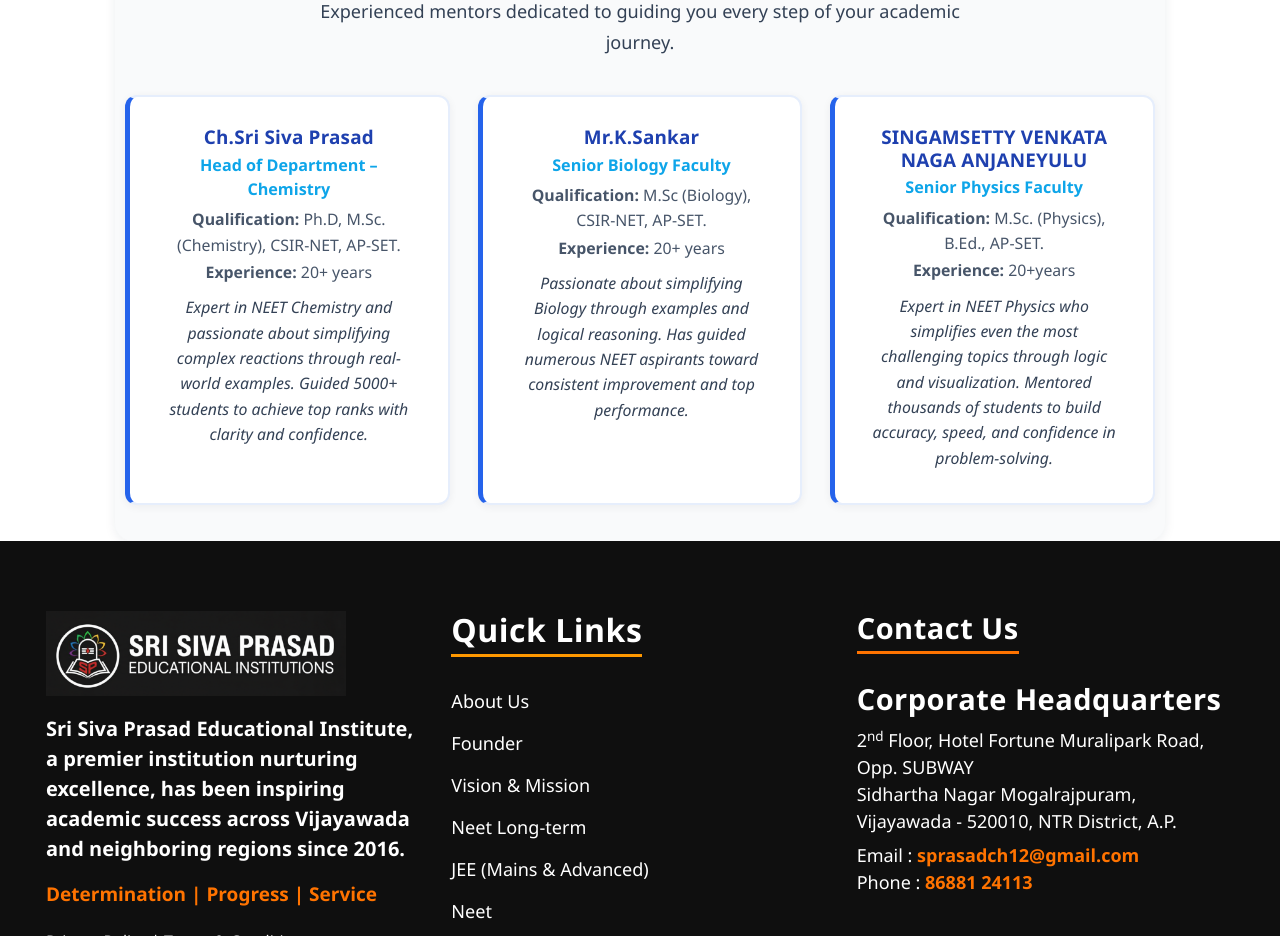
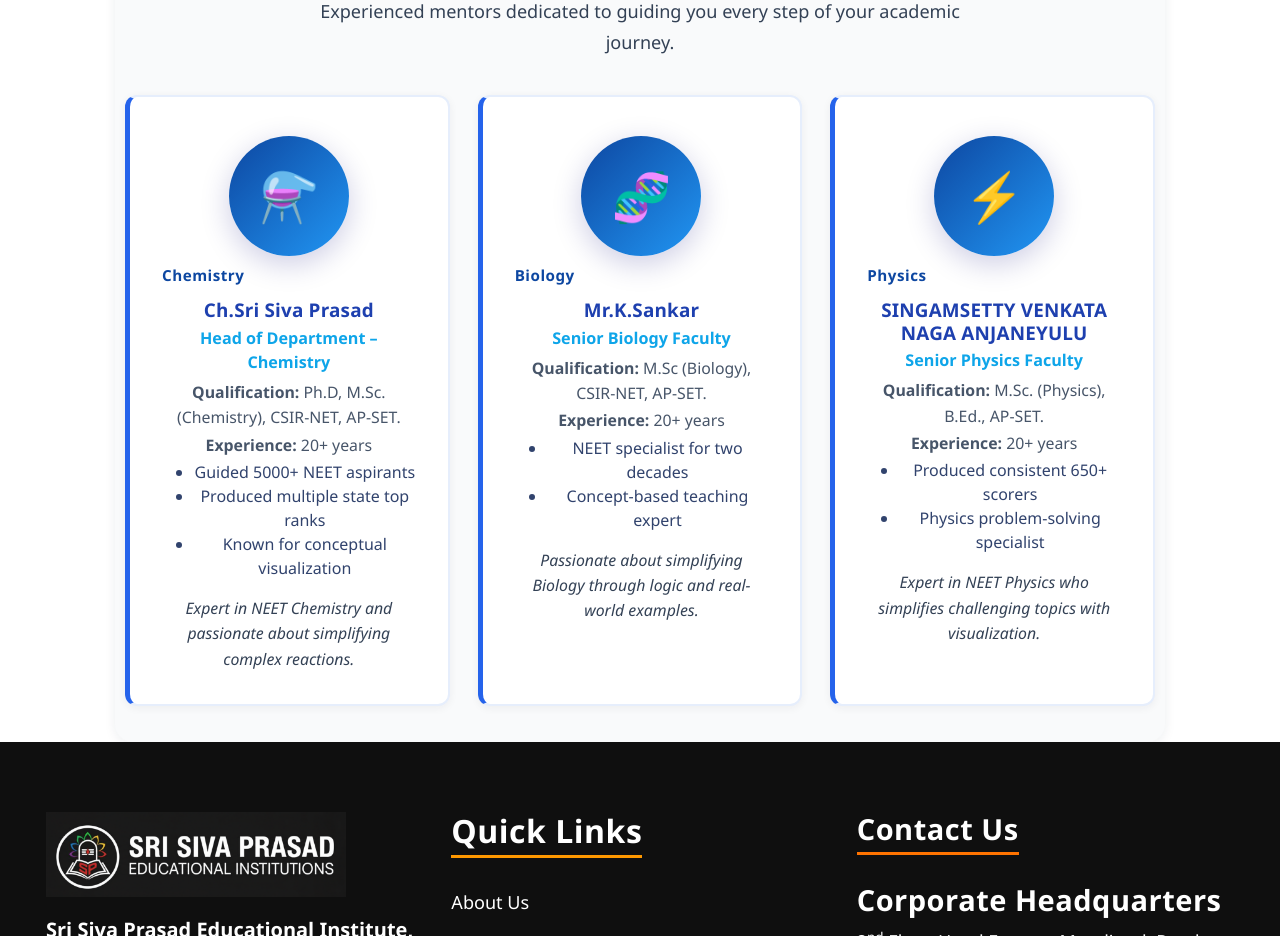
Before and after one commit to Tripadh/Sri-Siva-Prasad-Educational-Institutions, a React (Vite) app: page /faculty in a window 1280 px wide. Shown: the part 1060-1996 px from the top of the page. Built offline with nearby package versions, Linux system fonts and the light colour scheme.

Commit message:
Fix: added slide-7, updated Home.jsx carousel logic, and cleaned imports

```diff
--- a/src/App.jsx
+++ b/src/App.jsx
@@ -1,5 +1,7 @@
 import { BrowserRouter as Router, Routes, Route } from 'react-router-dom';
-import { Analytics } from '@vercel/analytics/react';  // Import Analytics
+import { Analytics } from '@vercel/analytics/react';
+import 'bootstrap/dist/js/bootstrap.bundle.min.js';  // Bootstrap JS for menu & carousel
+
 import Navbar from './pages/Navbar';
 import Home from './pages/Home';
 import About from './pages/About';
@@ -11,7 +13,10 @@ import EamcetCourses from './pages/eamcet';
 import BoardExams from './pages/boardExams';
 import NeetLongTerm from './pages/neetlong';
 import Faculty from './pages/faculty';
-import Contact from './pages/contact'; // Import Contact component
+import Contact from './pages/contact';
+
+// ⭐ ADDED: ScrollToTop import (fixes footer quick links not scrolling up)
+import ScrollToTop from './components/ScrollToTop';   // <-- FIX ADDED HERE
 
 function Management() {
   return (
@@ -26,6 +31,10 @@ export default function App() {
   return (
     <Router>
       <Navbar />
+
+      {/* ⭐ ADDED: Auto-scroll to top on page change */}
+      <ScrollToTop />   {/* <-- FIX ADDED HERE */}
+
       <Routes>
         <Route path="/" element={<Home />} />
         <Route path="/about" element={<About />} />
@@ -44,11 +53,18 @@ export default function App() {
 
         <Route path="/contact" element={<Contact />} />
 
-        {/* 404 fallback for unmatched routes */}
-        <Route path="*" element={<div className="container mt-5"><h2>404 Not Found</h2></div>} />
+        {/* 404 Fallback */}
+        <Route
+          path="*"
+          element={
+            <div className="container mt-5">
+              <h2>404 Not Found</h2>
+            </div>
+          }
+        />
       </Routes>
 
-      <Analytics />  {/* Insert Analytics component here */}
+      <Analytics />
     </Router>
   );
 }
--- /dev/null
+++ b/src/components/ScrollToTop.jsx
@@ -0,0 +1,13 @@
+// ScrollToTop.jsx  (added to fix scroll issue)
+import { useEffect } from "react";
+import { useLocation } from "react-router-dom";
+
+export default function ScrollToTop() {
+  const { pathname } = useLocation();
+
+  useEffect(() => {
+    window.scrollTo({ top: 0, behavior: "smooth" });
+  }, [pathname]);
+
+  return null;
+}
--- a/src/pages/Navbar.css
+++ b/src/pages/Navbar.css
@@ -366,3 +366,73 @@ html, body {
   color: #169be0;
   background: #f6fafd;
 }
+/* =======================
+   MOBILE MENU BUTTON
+   (Smaller size, fits beside logo)
+   ======================= */
+.mobile-menu-button {
+  display: flex;
+  align-items: center;
+  gap: 4px;
+  background: #0d47a1;
+  color: white;
+  padding: 6px 10px;         /* smaller padding */
+  border-radius: 6px;
+  font-size: 0.78rem;        /* smaller text */
+  font-weight: 600;
+  border: none;
+  box-shadow: 0 3px 10px rgba(0, 0, 0, 0.15);
+  transition: 0.25s ease;
+  white-space: nowrap;       /* keeps button from wrapping */
+}
+
+.mobile-menu-button:hover {
+  background: #0b3d8a;
+  transform: translateY(-2px);
+}
+
+.menu-text {
+  font-size: 0.78rem;
+  letter-spacing: 0.3px;
+}
+
+.menu-arrow {
+  font-size: 0.9rem;
+  margin-top: -1px;
+}
+
+/* =======================
+   FORCE CONTAINER ALIGNMENT
+   Keeps logo + button in one row
+   ======================= */
+@media (max-width: 991px) {
+  .navbar .container {
+    display: flex;
+    align-items: center;
+    justify-content: space-between;   /* makes both sit side-by-side */
+  }
+}
+
+/* =======================
+   LOGO SIZE FIX (Mobile)
+   ======================= */
+@media (max-width: 450px) {
+  .navbar-brand img {
+    height: 70px !important;   /* smaller logo */
+  }
+}
+
+@media (max-width: 350px) {
+  .navbar-brand img {
+    height: 60px !important;   /* even smaller on tiny screens */
+  }
+}
+
+/* =======================
+   HIDING MOBILE BUTTON ON DESKTOP
+   ======================= */
+@media (min-width: 992px) {
+  .mobile-menu-button {
+    display: none;
+  }
+}
--- a/src/pages/Navbar.jsx
+++ b/src/pages/Navbar.jsx
@@ -18,6 +18,7 @@ export default function Navbar() {
           />
         </Link>
 
+        {/* Desktop WhatsApp + Call */}
         <div className="d-none d-lg-flex flex-column align-items-end ms-auto gap-2 order-lg-2">
           <a
             href="https://wa.me/918688124113"
@@ -39,10 +40,10 @@ export default function Navbar() {
           </a>
         </div>
 
-        {/* Mobile hamburger toggler */}
+        {/* ⭐ MOBILE "VIEW MORE ▾" BUTTON — replaced hamburger */}
         <div className="d-flex d-lg-none align-items-center ms-auto order-lg-2">
           <button
-            className="navbar-toggler ms-2"
+            className="mobile-menu-button"
             type="button"
             data-bs-toggle="collapse"
             data-bs-target="#navbarNav"
@@ -50,10 +51,12 @@ export default function Navbar() {
             aria-expanded="false"
             aria-label="Toggle navigation"
           >
-            <span className="navbar-toggler-icon"></span>
+            <span className="menu-text">VIEW MORE</span>
+            <span className="menu-arrow">▾</span>
           </button>
         </div>
 
+        {/* Collapsible Menu */}
         <div className="collapse navbar-collapse order-lg-1" id="navbarNav">
           <ul className="navbar-nav ms-auto">
 
@@ -89,24 +92,16 @@ export default function Navbar() {
                 Our Courses
               </button>
               <ul className="dropdown-menu" aria-labelledby="coursesDropdown">
-                <li>
-    <Link to="/jee" className="dropdown-item">JEE (Main & Advanced)</Link>
-  </li>
-                <li>
-                  <Link to="/neet" className="dropdown-item">Neet</Link>
-                </li>
-                <li>
-                  <Link to="/eamcet" className="dropdown-item">Eamcet</Link>
-                </li>
-                <li>
-                  <Link to="/board-exams" className="dropdown-item">Board Exams</Link>
-                </li>
+                <li><Link to="/jee" className="dropdown-item">JEE (Main & Advanced)</Link></li>
+                <li><Link to="/neet" className="dropdown-item">Neet</Link></li>
+                <li><Link to="/eamcet" className="dropdown-item">Eamcet</Link></li>
+                <li><Link to="/board-exams" className="dropdown-item">Board Exams</Link></li>
               </ul>
             </li>
 
             <li className="nav-item">
-  <Link to="/neet-longterm" className="nav-link">Neet Long-Term</Link>
-</li>
+              <Link to="/neet-longterm" className="nav-link">Neet Long-Term</Link>
+            </li>
 
             <li className="nav-item">
               <Link to="/faculty" className="nav-link">Faculty</Link>
@@ -116,7 +111,7 @@ export default function Navbar() {
               <Link to="/contact" className="nav-link">Contact Us</Link>
             </li>
 
-            {/* WhatsApp & Phone buttons for mobile */}
+            {/* Mobile WhatsApp + Call */}
             <li className="nav-item d-lg-none mt-2">
               <a
                 href="https://wa.me/918688124113"
--- a/src/pages/faculty.css
+++ b/src/pages/faculty.css
@@ -139,4 +139,36 @@
   .faculty-top-image img {
     max-width: 99vw;
   }
+}/* 🌟 ICON CIRCLE INSTEAD OF PHOTO */
+.faculty-icon-circle {
+  width: 120px;
+  height: 120px;
+  border-radius: 50%;
+  margin: 10px auto 8px auto;
+  display: flex;
+  align-items: center;
+  justify-content: center;
+  font-size: 3rem;
+  font-weight: 800;
+  color: white;
+  background: linear-gradient(135deg, #0d47a1, #2196f3);
+  box-shadow: 0 8px 30px rgba(0, 0, 120, 0.2);
+  transition: 0.3s ease;
 }
+
+/* Hover effect */
+.faculty-card:hover .faculty-icon-circle {
+  transform: scale(1.08) rotate(3deg);
+  box-shadow: 0 12px 40px rgba(0, 0, 120, 0.3);
+}
+
+/* Subject label under icon */
+.faculty-icon-subject {
+  display: block;
+  text-align: center;
+  margin-bottom: 12px;
+  font-size: 0.95rem;
+  font-weight: bold;
+  color: #0d47a1;
+  letter-spacing: 0.5px;
+}
--- a/src/pages/faculty.jsx
+++ b/src/pages/faculty.jsx
@@ -1,29 +1,48 @@
 import React from "react";
-import slide from '../assets/faculty.png'; // Logo image
-import { Footer, FooterCopyrightBar } from '../components/footer';
+import slide from "../assets/faculty.png";
+import { Footer, FooterCopyrightBar } from "../components/footer";
 import "./faculty.css";
 
 const facultyMembers = [
   {
     name: "Ch.Sri Siva Prasad",
     designation: "Head of Department – Chemistry",
+    subject: "Chemistry",
+    icon: "⚗️", // UPDATED HERE – SUBJECT ICON
     qualification: "Ph.D, M.Sc. (Chemistry), CSIR-NET, AP-SET.",
     experience: "20+ years",
-    bio: "Expert in NEET Chemistry and passionate about simplifying complex reactions through real-world examples. Guided 5000+ students to achieve top ranks with clarity and confidence."
+    achievements: [
+      "Guided 5000+ NEET aspirants",
+      "Produced multiple state top ranks",
+      "Known for conceptual visualization",
+    ],
+    bio: "Expert in NEET Chemistry and passionate about simplifying complex reactions.",
   },
   {
     name: "Mr.K.Sankar",
     designation: "Senior Biology Faculty",
+    subject: "Biology",
+    icon: "🧬",
     qualification: "M.Sc (Biology), CSIR-NET, AP-SET.",
     experience: "20+ years",
-    bio: "Passionate about simplifying Biology through examples and logical reasoning. Has guided numerous NEET aspirants toward consistent improvement and top performance."
+    achievements: [
+      "NEET specialist for two decades",
+      "Concept-based teaching expert",
+    ],
+    bio: "Passionate about simplifying Biology through logic and real-world examples.",
   },
   {
     name: "SINGAMSETTY VENKATA NAGA ANJANEYULU",
     designation: "Senior Physics Faculty",
+    subject: "Physics",
+    icon: "⚡",
     qualification: "M.Sc. (Physics), B.Ed., AP-SET.",
-    experience: " 20+years",
-    bio: "Expert in NEET Physics who simplifies even the most challenging topics through logic and visualization. Mentored thousands of students to build accuracy, speed, and confidence in problem-solving."
+    experience: "20+ years",
+    achievements: [
+      "Produced consistent 650+ scorers",
+      "Physics problem-solving specialist",
+    ],
+    bio: "Expert in NEET Physics who simplifies challenging topics with visualization.",
   },
 ];
 
@@ -31,32 +50,53 @@ export default function Faculty() {
   return (
     <>
       <div className="faculty-section">
-        {/* Big, centered logo image with improved styling */}
+
         <div className="faculty-top-image">
-          <img src={slide} alt="Our Faculty Logo" className="faculty-logo" />
+          <img src={slide} alt="Faculty Logo" className="faculty-logo" />
         </div>
+
         <h2 className="faculty-title">Meet Our Faculty</h2>
         <p className="faculty-intro">
           Experienced mentors dedicated to guiding you every step of your academic journey.
         </p>
+
+
+
         <div className="faculty-grid">
           {facultyMembers.map((fac, idx) => (
             <div className="faculty-card" key={idx}>
+
+              {/* 🎯 ICON BADGE INSTEAD OF PHOTO */}
+              <div className="faculty-icon-circle">
+                {fac.icon}
+              </div>
+              <span className="faculty-icon-subject">{fac.subject}</span>
+
               <div className="faculty-details">
                 <h3>{fac.name}</h3>
                 <p className="faculty-designation">{fac.designation}</p>
+
                 <p className="faculty-qualification">
                   <strong>Qualification:</strong> {fac.qualification}
                 </p>
+
                 <p className="faculty-experience">
                   <strong>Experience:</strong> {fac.experience}
                 </p>
+
+                <ul className="achievement-list">
+                  {fac.achievements.map((ach, i) => (
+                    <li key={i}>{ach}</li>
+                  ))}
+                </ul>
+
                 <p className="faculty-bio">{fac.bio}</p>
               </div>
             </div>
           ))}
         </div>
       </div>
+
       <Footer />
       <FooterCopyrightBar />
     </>
```
Also changed, not shown: src/pages/Home.jsx (+49 -38 lines), src/assets/slide-7.jpg (added).
